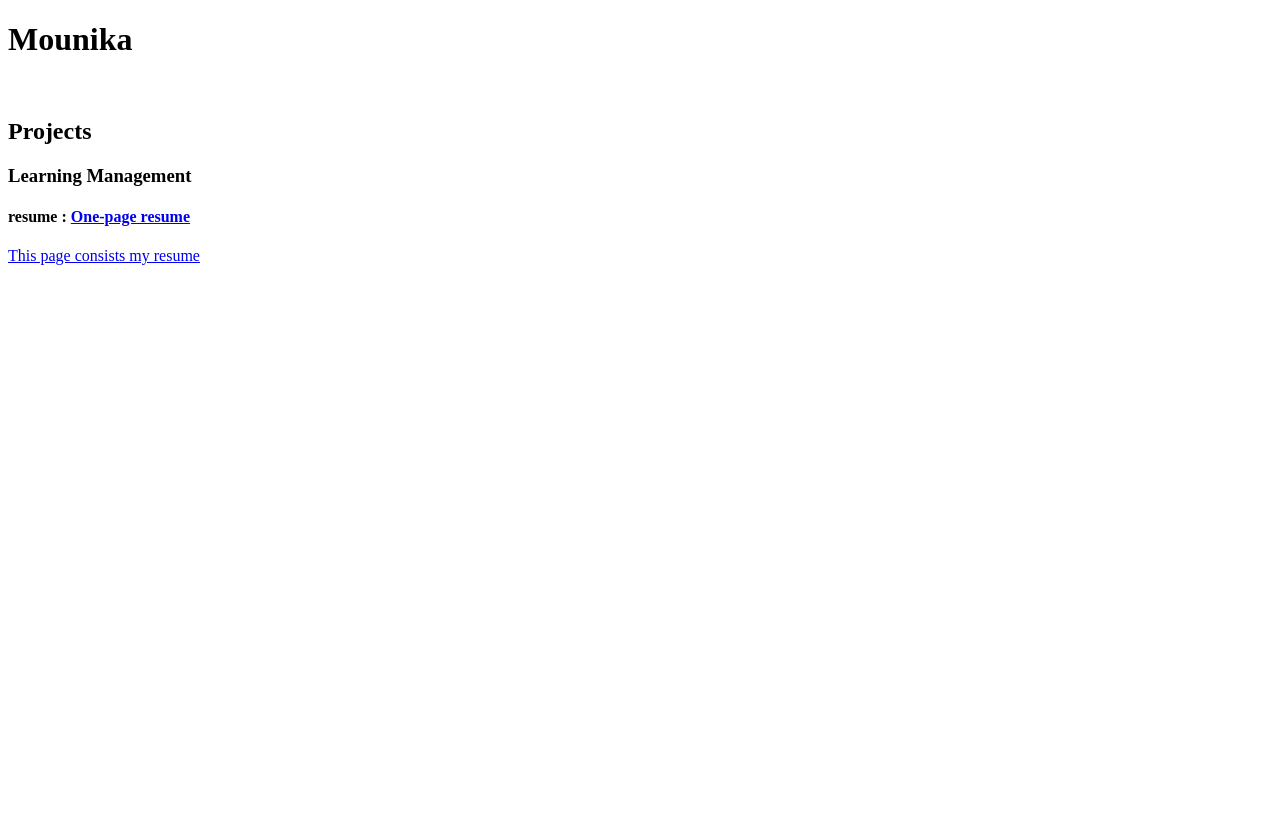
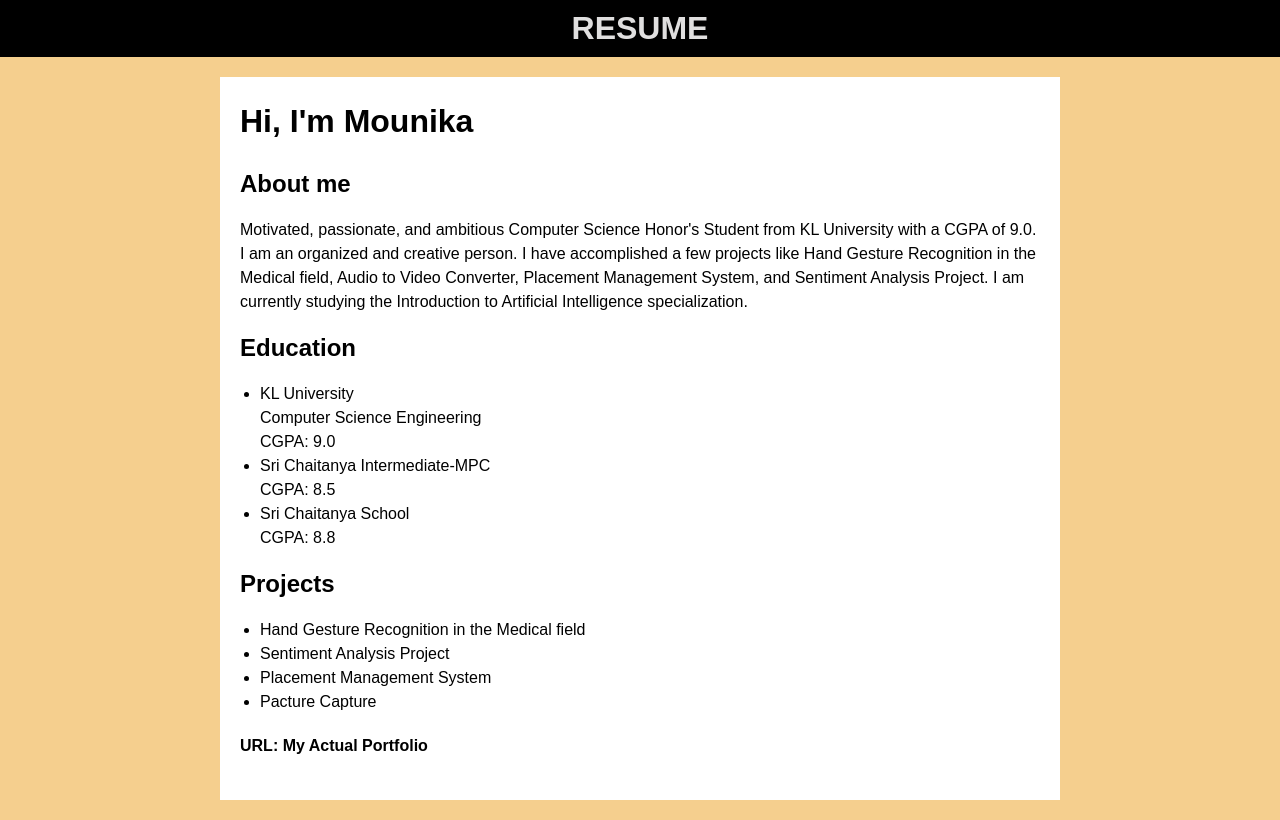
Before and after one commit to 2010030384/2010030384.github.io, a plain HTML site: page index.html in a window 1280 px wide. Drawn offline with Linux system fonts and the light colour scheme.

Commit message:
Update index.html

```diff
--- a/index.html
+++ b/index.html
@@ -1,17 +1,90 @@
 <!DOCTYPE html>
 <html>
-  <head>
-    <title>
-      Mounika's Resume
-    </title>
-  </head>
-  <body>
-    <h1>Mounika </h1>
-    <br>
+<head>
+  <title>Mounika's Resume</title>
+  <style>
+    body {
+      background-color: #f5cf8e;
+      margin: 0;
+      padding: 0;
+    }
+
+    .navbar {
+      background-color: black;
+      color: white;
+      padding: 10px;
+      font-family: Arial, sans-serif;
+      text-align: center; /* Center align the text */
+    }
+
+    .navbar h1 {
+      margin: 0;
+    }
+
+    .content {
+      max-width: 800px;
+      margin: 20px auto;
+      padding: 20px;
+      background-color: white;
+      font-family: Arial, sans-serif;
+      line-height: 1.5;
+
+    }
+
+    h1, h2 {
+      color: black;
+      margin-top: 0;
+    }
+
+    h2 {
+      margin-bottom: 10px;
+    }
+
+    ul {
+      padding-left: 20px;
+    }
+
+    h4 {
+      margin-top: 20px;
+    }
+
+    a {
+      color: black;
+      text-decoration: none;
+    }
+  </style>
+</head>
+<body>
+  <div class="navbar">
+    <h1 style="color: rgb(224, 223, 223); ">RESUME</h1>
+  </div>
+
+  <div class="content">
+    <h1 class="center">Hi, I'm Mounika </h1>
+
+    <h2>About me</h2>
+    <p>Motivated, passionate, and ambitious Computer Science Honor's Student from KL University with a CGPA of 9.0. I am an organized and creative person. I have accomplished a few projects like Hand Gesture Recognition in the Medical field, Audio to Video Converter, Placement Management System, and Sentiment Analysis Project. I am currently studying the Introduction to Artificial Intelligence specialization.</p>
+
+    <h2>Education</h2>
+    <ul>
+      <li>KL University<br>
+        Computer Science Engineering<br>
+        CGPA: 9.0</li>
+      <li>Sri Chaitanya Intermediate-MPC<br>
+        CGPA: 8.5</li>
+      <li>Sri Chaitanya School<br>
+        CGPA: 8.8</li>
+    </ul>
+
     <h2>Projects</h2>
-    <h3>Learning Management</h3>
-    <h4> resume : <a href="https://drive.google.com/file/d/1bcPlSyuJw2BrmPC51O_MZvrdOv6qwXna/view?usp=sharing"> One-page resume</h4>
+    <ul>
+      <li>Hand Gesture Recognition in the Medical field</li>
+      <li>Sentiment Analysis Project</li>
+      <li>Placement Management System</li>
+      <li>Pacture Capture</li>
+    </ul>
 
-    This page consists my resume
-  </body>
+    <h4>URL: <a href="https://2010030384.github.io/portfolio/">My Actual Portfolio</a></h4>
+  </div>
+</body>
 </html>
```
